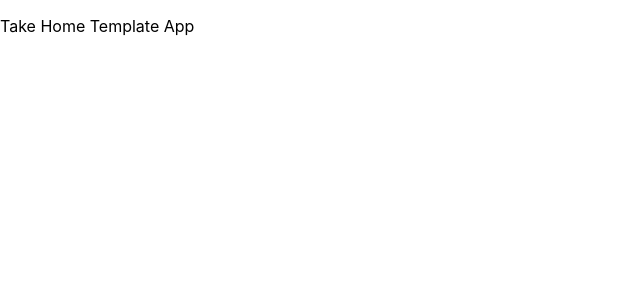
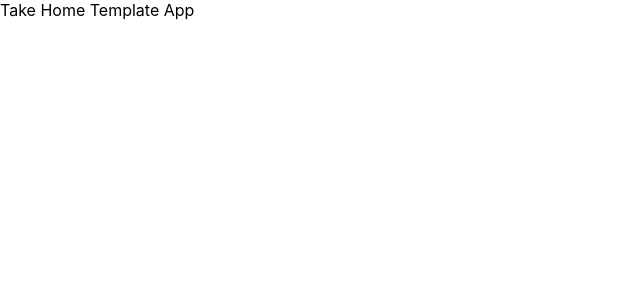
Before and after one commit to kyleknaggs/take-home-app-template, a React (Create React App) app: page / in a window 1280 px wide. Shown: the top 300 px of the page, without its empty margins (0-640 px from the left). Built offline with nearby package versions, Linux system fonts and the light colour scheme.

Commit message:
Add minimalist CSS reset.

```diff
--- a/src/index.css
+++ b/src/index.css
@@ -1,5 +1,11 @@
+/* Minimalistic CSS reset */
+* {
+  margin: 0;
+  padding: 0;
+  box-sizing: border-box;
+}
+
 body {
-  margin: 0;
   font-family: -apple-system, BlinkMacSystemFont, 'Segoe UI', 'Roboto', 'Oxygen',
     'Ubuntu', 'Cantarell', 'Fira Sans', 'Droid Sans', 'Helvetica Neue',
     sans-serif;
```
